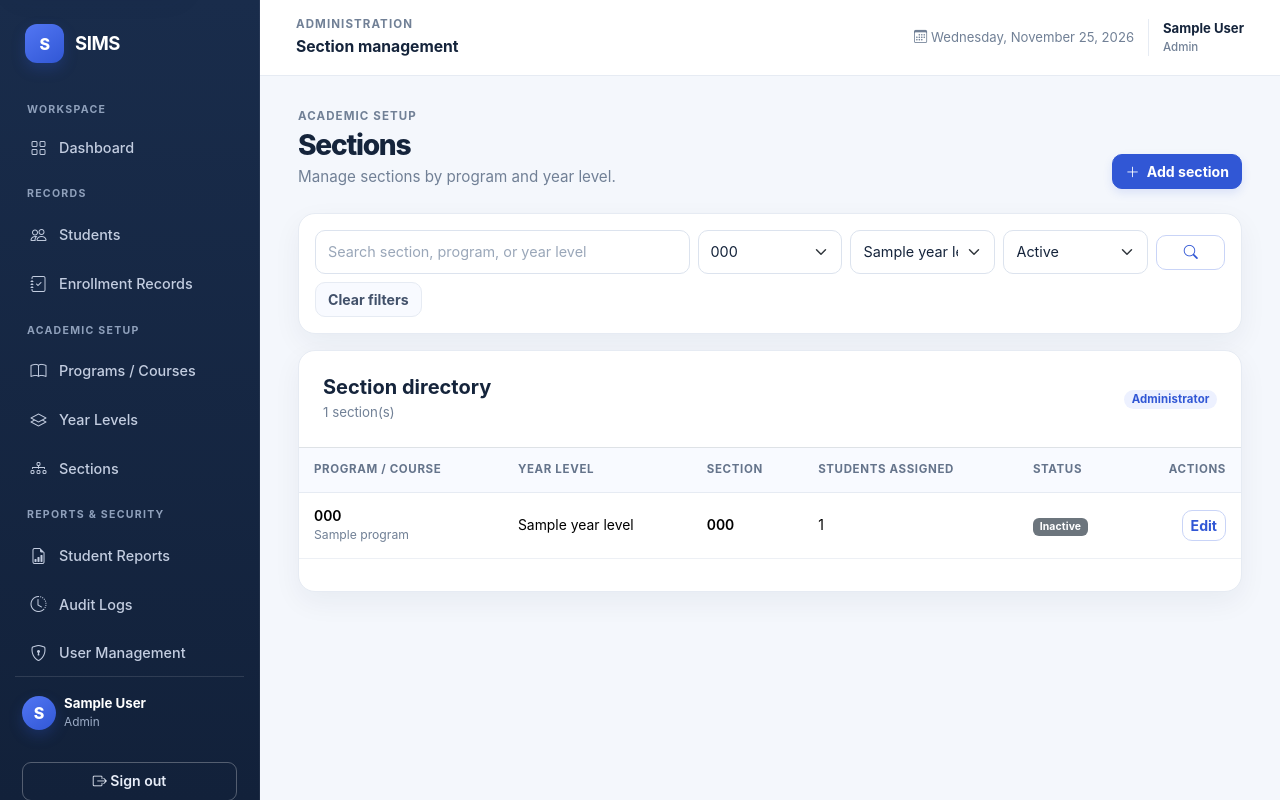
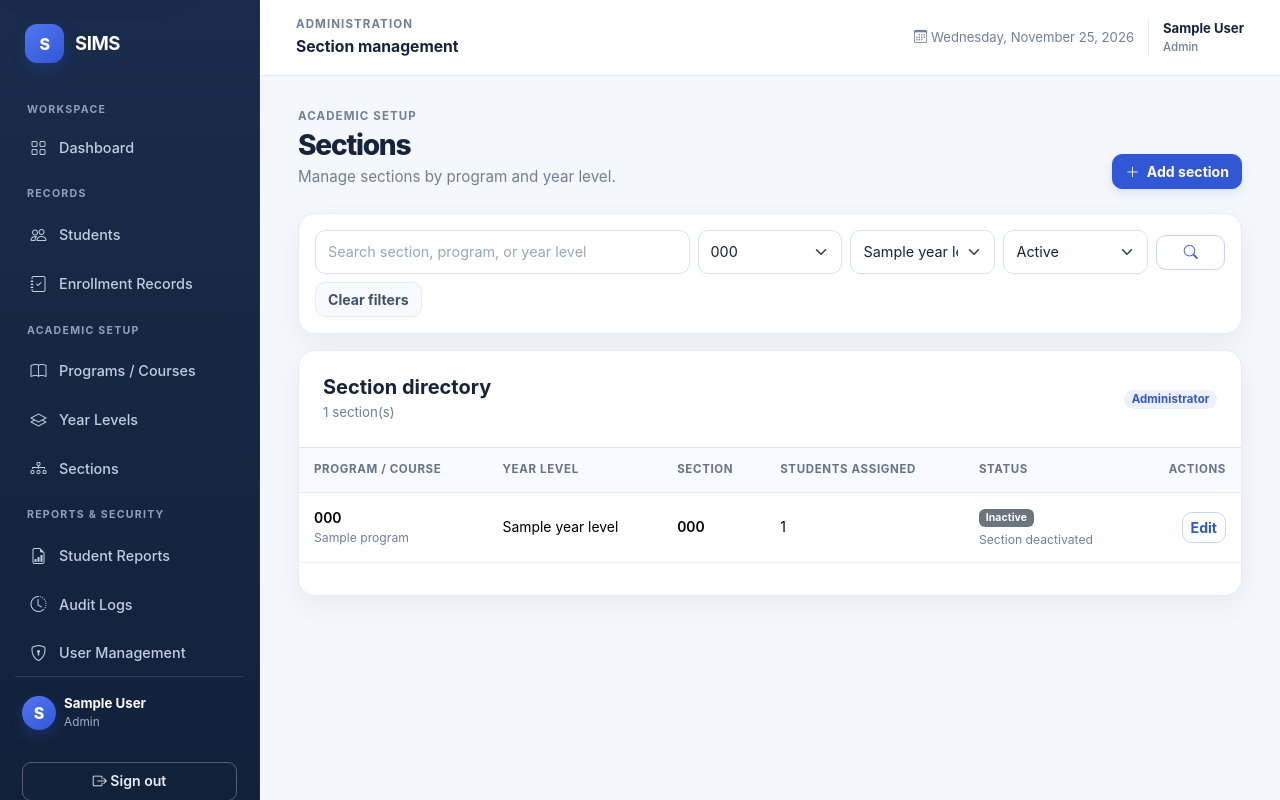
Before and after one commit to KyleDomSar/Student-Information-Management-System, a Laravel app: template resources/views/admin/sections/index.blade.php in a window 1280 px wide. Run offline with Laravel 12, Linux system fonts and the light colour scheme; a user stored in the database is signed in; tables that the repository leaves empty hold one stand-in row (values such as "Sample post"); the template is opened without the code that fills it: most values are stand-ins (such as "Sample title", 1, 10 or a date in 2020).

Commit message:
Display effective section availability based on its academic parents

```diff
--- a/resources/views/admin/sections/index.blade.php
+++ b/resources/views/admin/sections/index.blade.php
@@ -68,7 +68,17 @@
                     <tr>
                         <td><div class="fw-semibold">{{ $section->program->code }}</div><div class="small muted">{{ $section->program->name }}</div></td>
                         <td>{{ $section->yearLevel->name }}</td><td class="fw-semibold">{{ $section->code }}</td><td>{{ number_format($section->students_count) }}</td>
-                        <td><span class="badge {{ $section->is_active ? 'text-bg-success' : 'text-bg-secondary' }}">{{ $section->is_active ? 'Active' : 'Inactive' }}</span></td>
+                        @php($sectionIsAvailable = $section->is_active && $section->program->is_active && $section->yearLevel->is_active)
+                        <td>
+                            <span class="badge {{ $sectionIsAvailable ? 'text-bg-success' : 'text-bg-secondary' }}">{{ $sectionIsAvailable ? 'Active' : 'Inactive' }}</span>
+                            @if(!$section->is_active)
+                                <div class="small muted mt-1">Section deactivated</div>
+                            @elseif(!$section->program->is_active)
+                                <div class="small muted mt-1">Program inactive</div>
+                            @elseif(!$section->yearLevel->is_active)
+                                <div class="small muted mt-1">Year level inactive</div>
+                            @endif
+                        </td>
                         <td class="text-end text-nowrap">
                             @if(auth()->user()->isAdministrator())
                                 <a href="{{ route('admin.sections.edit', $section) }}" class="btn btn-sm btn-outline-primary">Edit</a>
```
